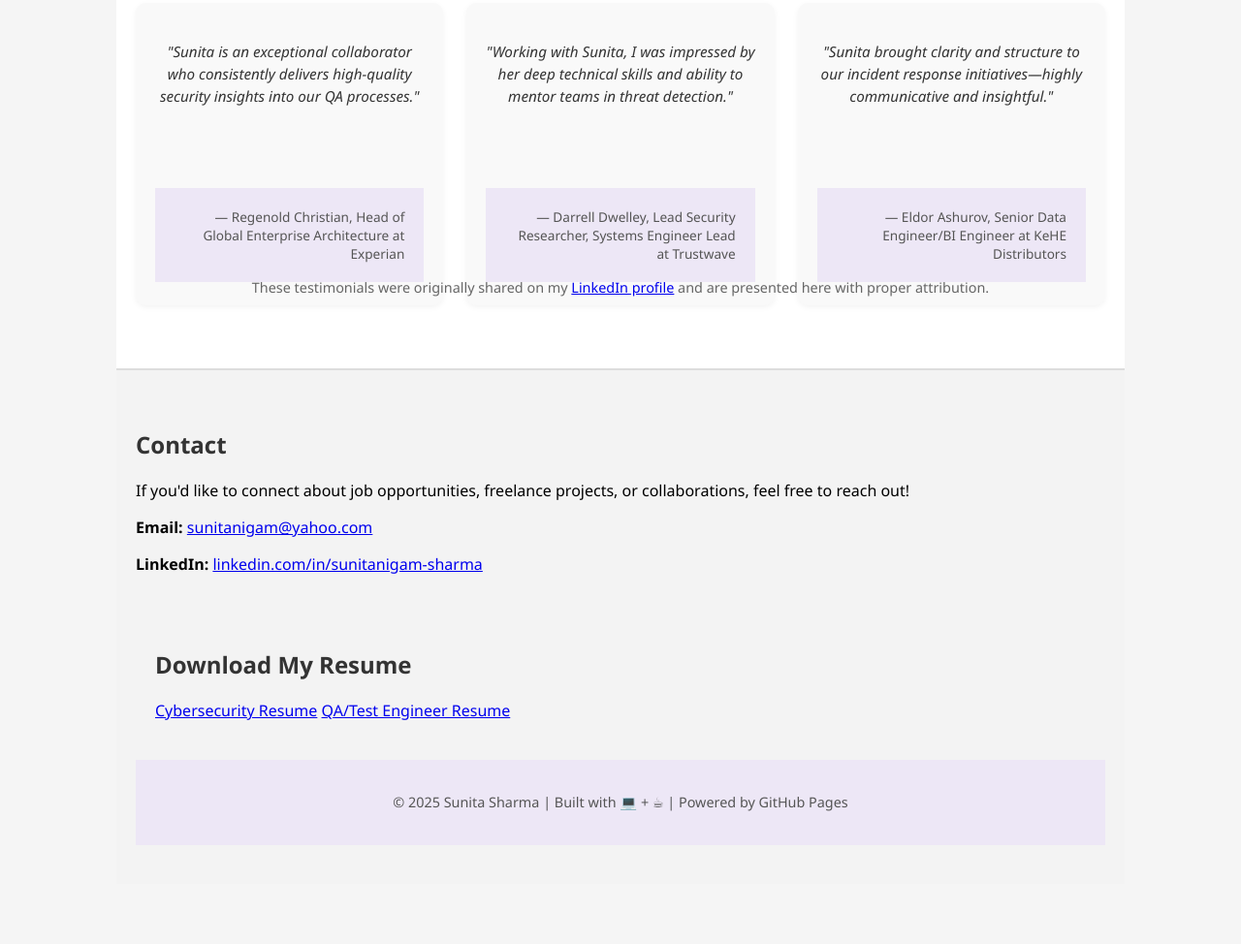
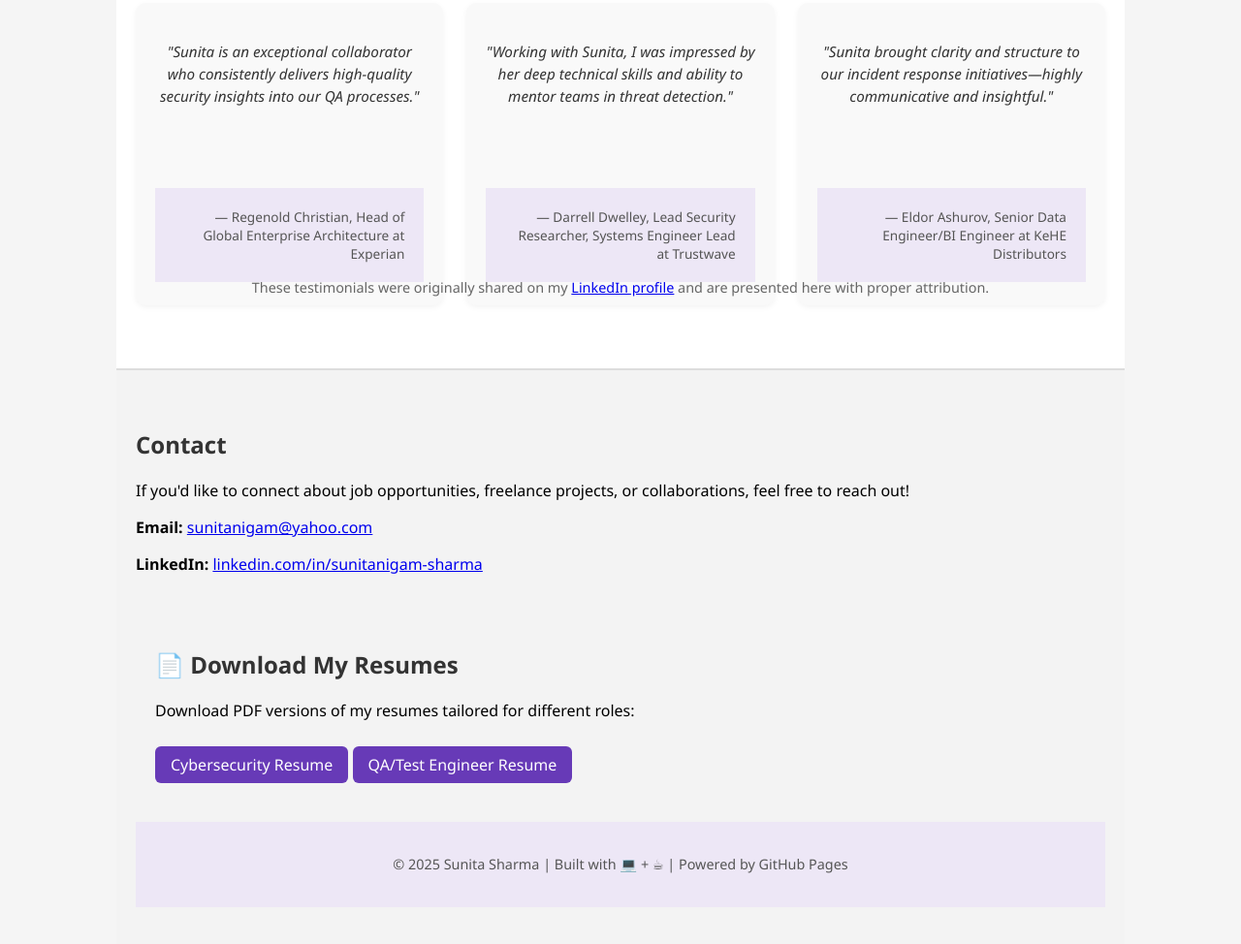
Before and after one commit to suneetasharma/suneetasharma.github.io, a plain HTML site: page index.html in a window 1280 px wide. Shown: the part 3075-4049 px from the top of the page at 97% size. Before the commit the page ends 3987 px from the top, so only its background shows below. Drawn offline with Linux system fonts and the light colour scheme.

Commit message:
Polishing Resume download section

```diff
--- a/index.html
+++ b/index.html
@@ -447,17 +447,14 @@
     <p><strong>Email:</strong> <a href="mailto:sunitanigam@yahoo.com">sunitanigam@yahoo.com</a></p>
     <p><strong>LinkedIn:</strong> <a href="https://www.linkedin.com/in/sunitanigam-sharma/" target="_blank">linkedin.com/in/sunitanigam-sharma</a></p>
 
-    <section id="resume">
-  <h2>Download My Resume</h2>
-  <div class="resume-buttons">
-    <a href="Sunita_Sharma_Cybersecurity_Resume.pdf" class="btn-resume" target="_blank">Cybersecurity Resume</a>
-    <a href="Sunita_Sharma_QA_Resume.pdf" class="btn-resume" target="_blank">QA/Test Engineer Resume</a>
-    <!-- Optional -->
-    <!-- <a href="Sunita_Sharma_ScrumMaster_Resume.pdf" class="btn-resume" target="_blank">Scrum Master Resume</a> -->
-  </div>
+<section id="resume">
+  <h2>📄 Download My Resumes</h2>
+  <p>Download PDF versions of my resumes tailored for different roles:</p>
+  <a class="btn-secondary" href="/assets/Sunita_Sharma_Cybersecurity_Resume.pdf" target="_blank">Cybersecurity Resume</a>
+  <a class="btn-secondary" href="/assets/Sunita_Sharma_QA_Resume.pdf" target="_blank">QA/Test Engineer Resume</a>
 </section>
 
-  <footer>
+<footer>
     <p>&copy; 2025 Sunita Sharma | Built with 💻 + ☕ | Powered by GitHub Pages</p>
   </footer>
 </body>
```
